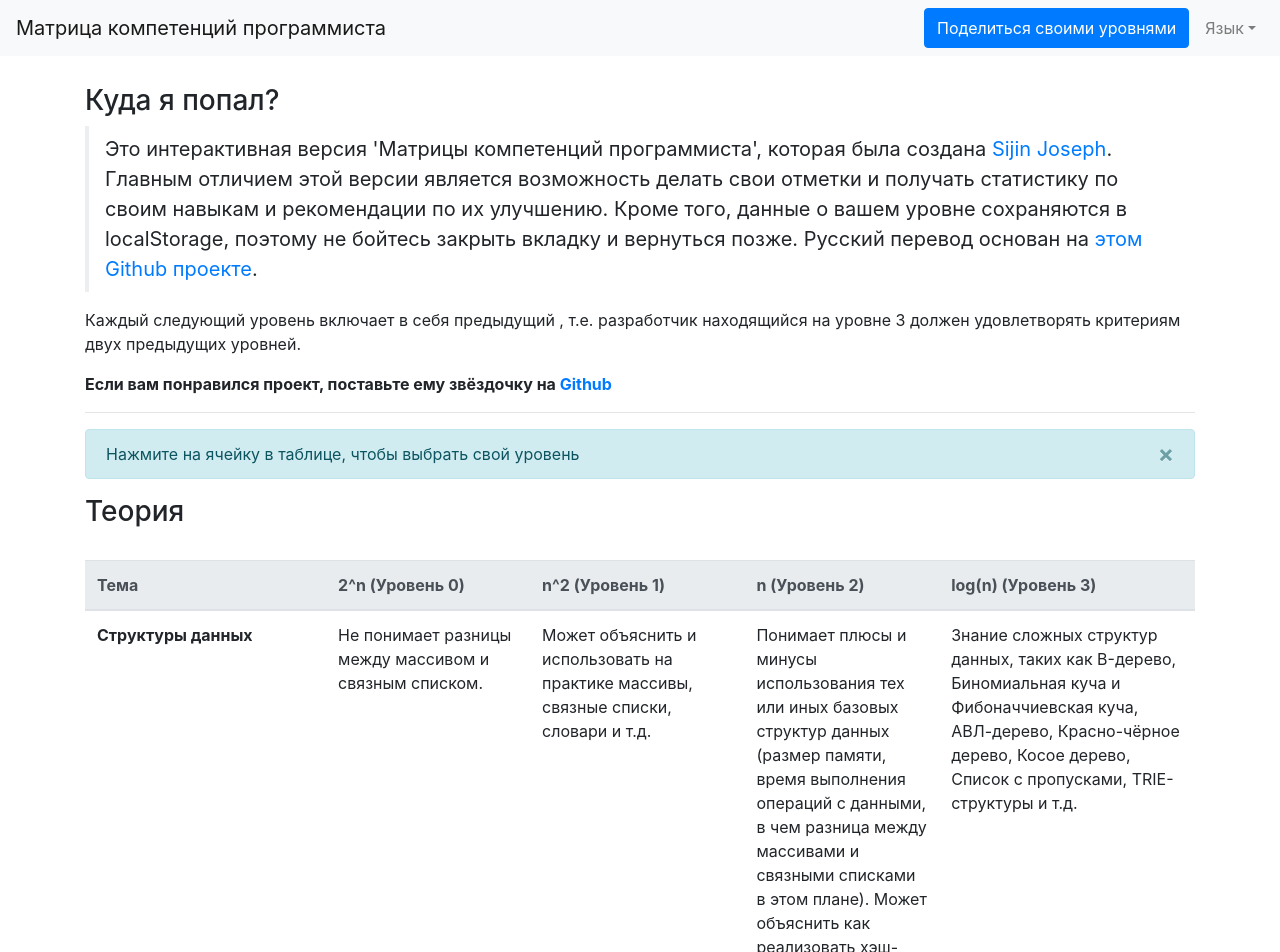
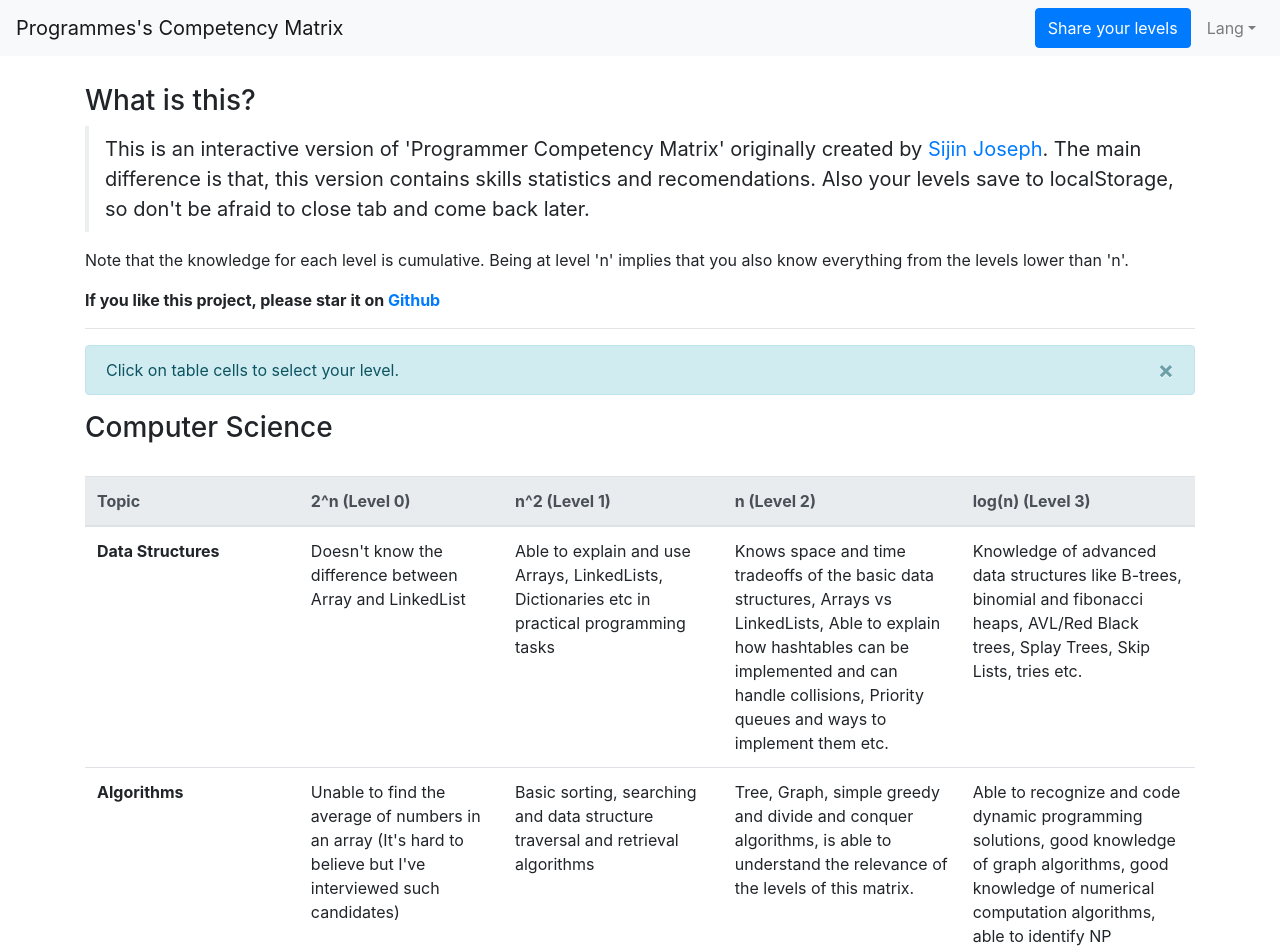
Before and after one commit to cuamckuu/interactive-programmers-competency-matrix, a Vue app: page / in a window 1280 px wide. Shown: the top 952 px of the page. Built offline with nearby package versions, Linux system fonts and the light colour scheme.

Commit message:
feat: Added statistics, Common localization moved to main.js

```diff
--- a/package.json
+++ b/package.json
@@ -13,6 +13,7 @@
   "dependencies": {
     "bootstrap": "^4.5.3",
     "bootstrap-vue": "^2.21.1",
+    "mathjs": "^8.1.1",
     "vue": "^2.5.2",
     "vue-i18n": "^8.22.2",
     "vue-router": "^3.0.1"
--- a/src/components/HelloWorld.vue
+++ b/src/components/HelloWorld.vue
@@ -1,10 +1,8 @@
 <template>
-  <div class='container-fluid'>
+  <div class='container'>
     <Nav></Nav>
 
-    <div class='container'>
     <h3>{{ $t('meta.header') }}</h3>
-
     <blockquote class='blockquote' v-html='$t("meta.info")'></blockquote>
     <p>
       {{ $t('meta.note') }}
@@ -25,15 +23,19 @@
       {{ $t("meta.tip") }}
     </b-alert>
 
-      <div v-for='el in areas' :key='el.area'>
-        <h3>{{ $t('areas.'+el.area) }}</h3>
+    <div v-for='el in allAreas' :key='el.area'>
+      <h3>{{ $t(`areas.${el.area}`) }}</h3>
       <br>
-        <LevelsTable :alltopics='el.topics'></LevelsTable>
-        <br>
+      <LevelsTable class='noselect' :alltopics='el.topics'></LevelsTable>
       <br>
     </div>
 
-    </div>
+    <hr>
+
+    <StatsTable></StatsTable>
+
+    <hr>
+
   </div>
 </template>
 
@@ -41,17 +43,19 @@
 import allItemsList from '../assets/data.json';
 import Nav from './Nav';
 import LevelsTable from './LevelsTable';
+import StatsTable from './StatsTable';
 
 export default {
   name: 'HelloWorld',
   components: {
     Nav,
     LevelsTable,
+    StatsTable,
   },
   data() {
     return {
       showHelp: true,
-      areas: allItemsList,
+      allAreas: allItemsList,
       levels: this.$root.store.state.levels,
     };
   },
@@ -60,47 +64,19 @@ export default {
       en: {
         meta: {
           header: 'What is this?',
-          info: "This is an interactive version of 'Programmer Competency Matrix' originally created by <a href='https://sijinjoseph.netlify.app'>Sijin Joseph</a>. The main difference is that, this version contains skills statistics and recomendations. Also your levels save to localStorage, so don't be afraid to close tab and come back later.",
+          info: 'This is an interactive version of \'Programmer Competency Matrix\' originally created by <a href=\'https://sijinjoseph.netlify.app\'>Sijin Joseph</a>. The main difference is that, this version contains skills statistics and recomendations. Also your levels save to localStorage, so don\'t be afraid to close tab and come back later.',
           tip: 'Click on table cells to select your level.',
           note: 'Note that the knowledge for each level is cumulative. Being at level \'n\' implies that you also know everything from the levels lower than \'n\'.',
           stars: 'If you like this project, please star it on ',
-        },
-        areas: {
-          computer_science: 'Computer Science',
-          software_engineering: 'Software Engineering',
-          programming: 'Programming',
-          experience: 'Experience',
-          knowledge: 'Knowledge',
-        },
-        fields: {
-          topic: 'Topic',
-          level0: '2^n (Level 0)',
-          level1: 'n^2 (Level 1)',
-          level2: 'n (Level 2)',
-          level3: 'log(n) (Level 3)',
         },
       },
       ru: {
         meta: {
           header: 'Куда я попал?',
-          info: "Это интерактивная версия 'Матрицы компетенций программиста', которая была создана <a href='https://sijinjoseph.netlify.app'>Sijin Joseph</a>. Главным отличием этой версии является возможность делать свои отметки и получать статистику по своим навыкам и рекомендации по их улучшению. Кроме того, данные о вашем уровне сохраняются в localStorage, поэтому не бойтесь закрыть вкладку и вернуться позже. Русский перевод основан на <a href='https://github.com/omreps/programmer-competency-matrix'>этом Github проекте</a>.",
+          info: 'Это интерактивная версия \'Матрицы компетенций программиста\', которая была создана <a href=\'https://sijinjoseph.netlify.app\'>Sijin Joseph</a>. Главным отличием этой версии является возможность делать свои отметки и получать статистику по своим навыкам и рекомендации по их улучшению. Кроме того, данные о вашем уровне сохраняются в localStorage, поэтому не бойтесь закрыть вкладку и вернуться позже. Русский перевод основан на <a href=\'https://github.com/omreps/programmer-competency-matrix\'>этом Github проекте</a>.',
           tip: 'Нажмите на ячейку в таблице, чтобы выбрать свой уровень',
-          note: 'Каждый следующий уровень включает в себя предыдущий , т.е. разработчик находящийся на уровне 3 должен удовлетворять критериям двух предыдущих уровней.',
+          note: 'Каждый следующий уровень включает в себя предыдущий, т.е. разработчик находящийся на уровне 3 должен удовлетворять критериям двух предыдущих уровней.',
           stars: 'Если вам понравился проект, поставьте ему звёздочку на ',
-        },
-        areas: {
-          computer_science: 'Теория',
-          software_engineering: 'Разработка ПО',
-          programming: 'Программирование',
-          experience: 'Опыт',
-          knowledge: 'Знания',
-        },
-        fields: {
-          topic: 'Тема',
-          level0: '2^n (Уровень 0)',
-          level1: 'n^2 (Уровень 1)',
-          level2: 'n (Уровень 2)',
-          level3: 'log(n) (Уровень 3)',
         },
       },
     },
@@ -114,28 +90,13 @@ export default {
   border-left: .25rem solid #eceeef;
 }
 
-.selected {
-  background: lightgrey;
-}
-
-table {
+.noselect {
   -webkit-user-select: none; /* Safari */
   -moz-user-select: none; /* Firefox */
   -ms-user-select: none; /* IE10+/Edge */
   user-select: none; /* Standard */
 }
 
-.clickable:hover {
-  cursor: pointer;
-}
-
-th {
-  text-overflow: ellipsis;
-  white-space: nowrap;
-  overflow: hidden;
-  width: 0;
-  min-width: 100%;
-}
 .modal-body p {
   word-wrap: break-word;
 }
--- a/src/components/LevelsTable.vue
+++ b/src/components/LevelsTable.vue
@@ -4,20 +4,20 @@
       <b-thead head-variant='light'>
         <b-tr>
           <b-th v-for='(field, i) in fields' :key='i'>
-              {{ $t('fields.' + field) }}
+              {{ $t(`fields.${field}`) }}
           </b-th>
         </b-tr>
       </b-thead>
 
       <b-tbody>
         <b-tr v-for='(topic, i) in items' :key='topic'>
-          <b-td><b>{{ $t('levels.'+topic+'.name') }}</b></b-td>
+          <b-td><b>{{ $t(`levels.${topic}.name`) }}</b></b-td>
           <template v-for='lvl in 4'>
             <template v-if='levels[topic] === (lvl-1)'>
               <b-td
                 :key='lvl'
                 class='clickable selected'>
-                {{ $t('levels.'+topic+'.level'+(lvl-1)) }}
+                {{ $t(`levels.${topic}.level${lvl-1}`) }}
               </b-td>
             </template>
             <template v-else>
@@ -25,7 +25,7 @@
                 :key='lvl'
                 class='clickable'
                 v-on:click='handleClick(i, lvl-1)'>
-                {{ $t('levels.'+topic+'.level'+(lvl-1)) }}
+                {{ $t(`levels.${topic}.level${lvl-1}`) }}
               </b-td>
             </template>
           </template>
@@ -60,8 +60,6 @@ export default {
   },
   methods: {
     handleClick(itemId, newLevel) {
-      // eslint-disable-next-line
-      console.log(this.items[itemId], newLevel);
       const topicKey = this.items[itemId];
       this.$root.store.setLevelAction(topicKey, newLevel);
     },
@@ -94,20 +92,8 @@ export default {
 </script>
 
 <style>
-.blockquote {
-  padding: .5rem 1rem;
-  border-left: .25rem solid #eceeef;
-}
-
 .selected {
   background: lightgrey;
-}
-
-table {
-  -webkit-user-select: none; /* Safari */
-  -moz-user-select: none; /* Firefox */
-  -ms-user-select: none; /* IE10+/Edge */
-  user-select: none; /* Standard */
 }
 
 .clickable:hover {
--- /dev/null
+++ b/src/components/StatsTable.vue
@@ -0,0 +1,123 @@
+<template>
+  <div class='container-fluid'>
+    <h3>{{ $t('stats.statsTitle') }}</h3>
+    <br>
+    <b-table-simple responsive=true>
+      <b-thead head-variant='light'>
+        <b-tr>
+          <b-th>
+            {{ $t('fields.topic') }}
+          </b-th>
+          <b-th>
+            {{ $t('stats.mean') }}
+          </b-th>
+          <b-th>
+            {{ $t('stats.median') }}
+          </b-th>
+          <b-th>
+            {{ $t('stats.std') }}
+          </b-th>
+        </b-tr>
+      </b-thead>
+
+      <b-tr v-for='area in areas' :key='area.area'>
+        <b-td>{{ $t(`areas.${area.area}`) }}</b-td>
+        <b-td>{{ statsByArea[area.area].mean }}</b-td>
+        <b-td>{{ statsByArea[area.area].median }}</b-td>
+        <b-td>{{ statsByArea[area.area].std }}</b-td>
+      </b-tr>
+
+      <b-tfoot>
+        <b-td><b>{{ $t('stats.total') }}</b></b-td>
+        <b-td><b>{{ statsByArea.total.mean }}</b></b-td>
+        <b-td><b>{{ statsByArea.total.median }}</b></b-td>
+        <b-td><b>{{ statsByArea.total.std }}</b></b-td>
+      </b-tfoot>
+
+    </b-table-simple>
+  </div>
+</template>
+
+<script>
+import { mean, median, std } from 'mathjs';
+import allItemsList from '../assets/data.json';
+
+export default {
+  name: 'StatsTable',
+  data() {
+    return {
+      areas: allItemsList,
+      levels: this.$root.store.state.levels,
+    };
+  },
+  computed: {
+    statsByArea() {
+      const res = {};
+      const allLevels = [];
+
+      for (const el of this.areas) {
+        const areaLevels = [];
+
+        for (const topic of el.topics) {
+          const level = this.levels[topic];
+
+          areaLevels.push(level);
+          allLevels.push(level);
+        }
+
+        if (areaLevels.includes(-1)) {
+          res[el.area] = {
+            mean: '?',
+            median: '?',
+            std: '?',
+          };
+        } else {
+          res[el.area] = {
+            mean: mean(areaLevels).toFixed(2),
+            median: median(areaLevels).toFixed(2),
+            std: std(areaLevels).toFixed(2),
+          };
+        }
+      }
+
+      if (allLevels.includes(-1)) {
+        res.total = {
+          mean: '?',
+          median: '?',
+          std: '?',
+        };
+      } else {
+        res.total = {
+          mean: mean(allLevels).toFixed(2),
+          median: median(allLevels).toFixed(2),
+          std: std(allLevels).toFixed(2),
+        };
+      }
+
+      return res;
+    },
+  },
+  i18n: {
+    messages: {
+      en: {
+        stats: {
+          statsTitle: 'Statistics',
+          mean: 'Mean level',
+          median: 'Median level',
+          std: 'Standart deviation',
+          total: 'Total',
+        },
+      },
+      ru: {
+        stats: {
+          statsTitle: 'Статистика',
+          mean: 'Средний уровень',
+          median: 'Медианный уровень',
+          std: 'Стандартное отклонение',
+          total: 'Итог',
+        },
+      },
+    },
+  },
+};
+</script>
--- a/src/main.js
+++ b/src/main.js
@@ -13,12 +13,44 @@ Vue.use(BootstrapVue);
 Vue.use(VueI18n);
 
 const i18n = new VueI18n({
-  locale: 'ru',
+  locale: ((navigator.languages && navigator.languages[0]) || '').substr(0, 2),
   fallbackLocale: 'en',
+  silentFallbackWarn: true,
+  messages: {
+    ru: {
+      areas: {
+        computer_science: 'Теория',
+        software_engineering: 'Разработка ПО',
+        programming: 'Программирование',
+        experience: 'Опыт',
+        knowledge: 'Знания',
+      },
+      fields: {
+        topic: 'Тема',
+        level0: '2^n (Уровень 0)',
+        level1: 'n^2 (Уровень 1)',
+        level2: 'n (Уровень 2)',
+        level3: 'log(n) (Уровень 3)',
+      },
+    },
+    en: {
+      areas: {
+        computer_science: 'Computer Science',
+        software_engineering: 'Software Engineering',
+        programming: 'Programming',
+        experience: 'Experience',
+        knowledge: 'Knowledge',
+      },
+      fields: {
+        topic: 'Topic',
+        level0: '2^n (Level 0)',
+        level1: 'n^2 (Level 1)',
+        level2: 'n (Level 2)',
+        level3: 'log(n) (Level 3)',
+      },
+    },
+  },
 });
-
-// TODO: Save leves to locaStorage
-// TODO: Store levels in url to share them
 
 /* eslint-disable no-new */
 new Vue({
--- a/src/store.js
+++ b/src/store.js
@@ -1,7 +1,7 @@
 import Vue from 'vue';
 
 export default Vue.observable({
-  debug: true,
+  debug: false,
   localStorage: true,
   state: {
     levels: {
```
Also changed, not shown: 1 other file (tests, documents, lock files or other folders). Lines whose indentation alone changed are shown as unchanged.
